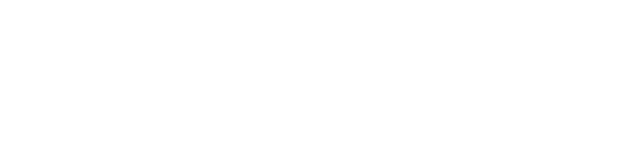
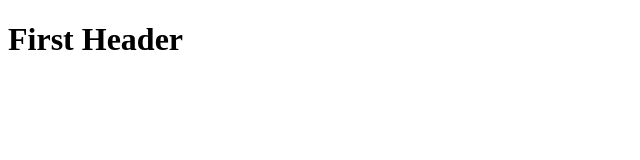
Before and after one commit to ddannproject/test-project-04, a plain HTML site: page index.html in a window 1280 px wide. Shown: the whole page, without its empty margins (0-640 px from the left). Drawn offline with Linux system fonts and the light colour scheme.

Commit message:
new header

```diff
--- a/index.html
+++ b/index.html
@@ -7,6 +7,6 @@
 	<title>Test Project 04</title>
 </head>
 <body>
-
+	<h1>First Header</h1>
 </body>
 </html>
```
